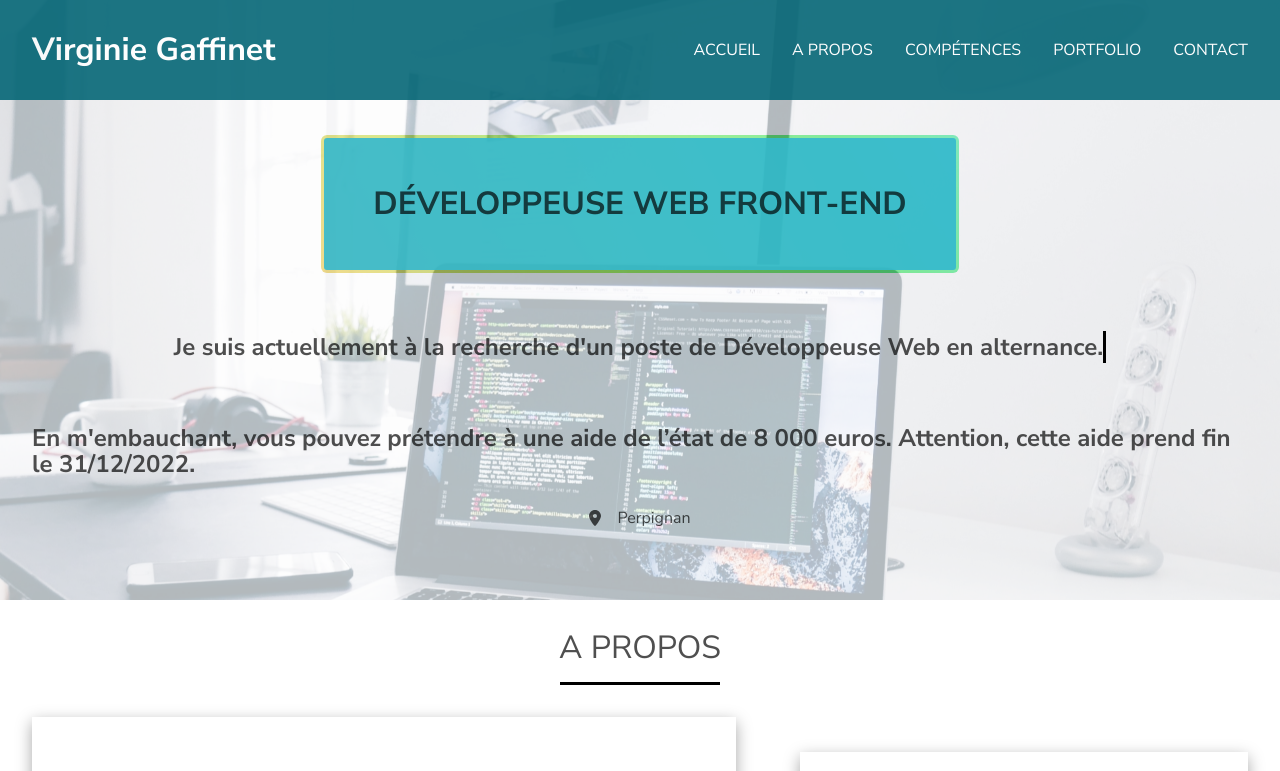
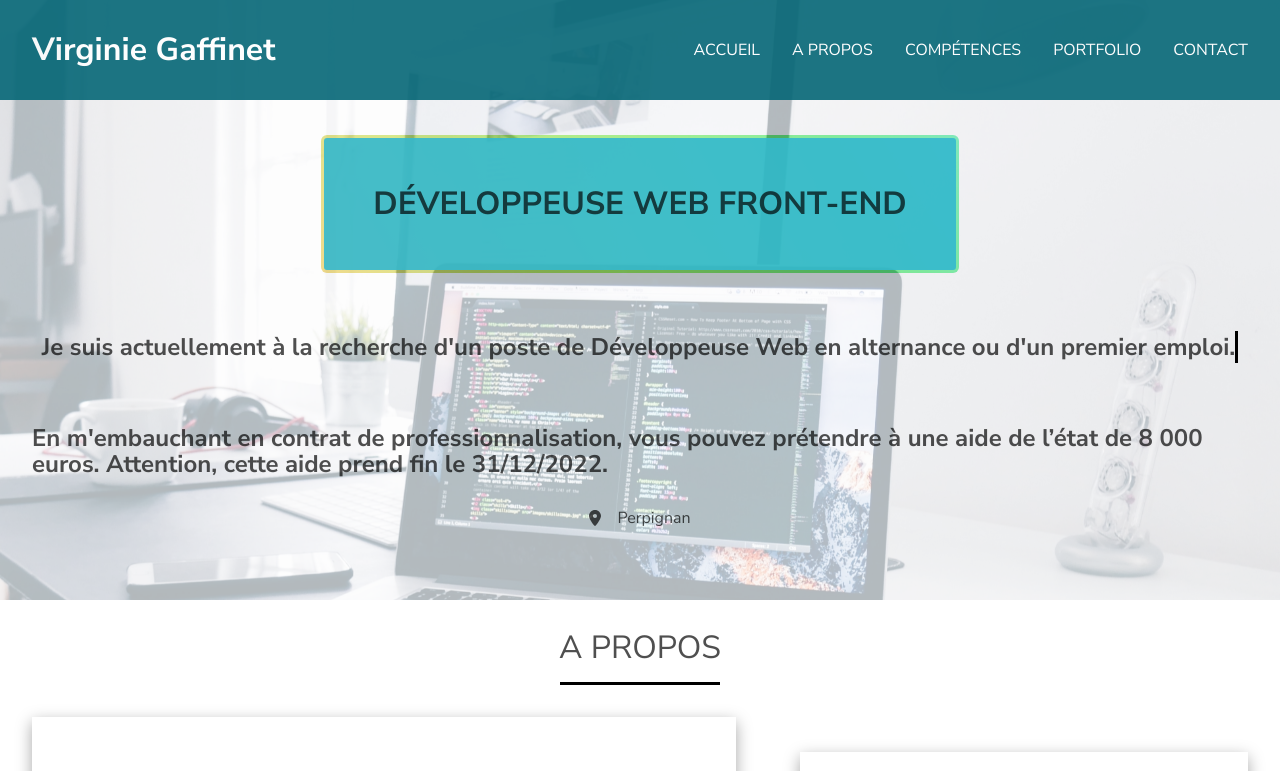
Before and after one commit to VirginieGaffinet/VirginieGaffinet.github.io, a React (Create React App) app: page / in a window 1280 px wide. Shown: the top 771 px of the page. Built offline with nearby package versions, Linux system fonts and the light colour scheme.

Commit message:
some text updated

```diff
--- a/src/components/Welcome/Welcome.js
+++ b/src/components/Welcome/Welcome.js
@@ -8,8 +8,8 @@ function Welcome() {
   return (
     <div className='welcome-container' id='accueil'>
        <h2 className='welcome-title'>Développeuse Web Front-end</h2>
-       <p className='welcome-typing'>Je suis actuellement à la recherche d'un poste de Développeuse Web en <span className='welcome-typing--animation'>alternance.</span></p>
-       <p className='welcome-typing'>En m'embauchant, vous pouvez prétendre à une aide de l’état de 8 000 euros. Attention, cette aide prend fin le 31/12/2022. </p>
+       <p className='welcome-typing'>Je suis actuellement à la recherche d'un poste de Développeuse Web en alternance ou d'un premier <span className='welcome-typing--animation'>emploi.</span></p>
+       <p className='welcome-typing'>En m'embauchant en contrat de professionnalisation, vous pouvez prétendre à une aide de l’état de 8 000 euros. Attention, cette aide prend fin le 31/12/2022. </p>
        <div className='welcome-location-container'>
         <FontAwesomeIcon icon={faLocationDot} />
         <a href='https://www.google.fr/maps/place/Perpignan/@42.6990876,2.869492,13z/data=!3m1!4b1!4m5!3m4!1s0x12b06e4e80fd88fd:0x1c83306520f2dd4f!8m2!3d42.6886591!4d2.8948332' target="_blank" className='city-name' rel="noreferrer">Perpignan</a>
```
Also changed, not shown: 1 other file (tests, documents, lock files or other folders).
